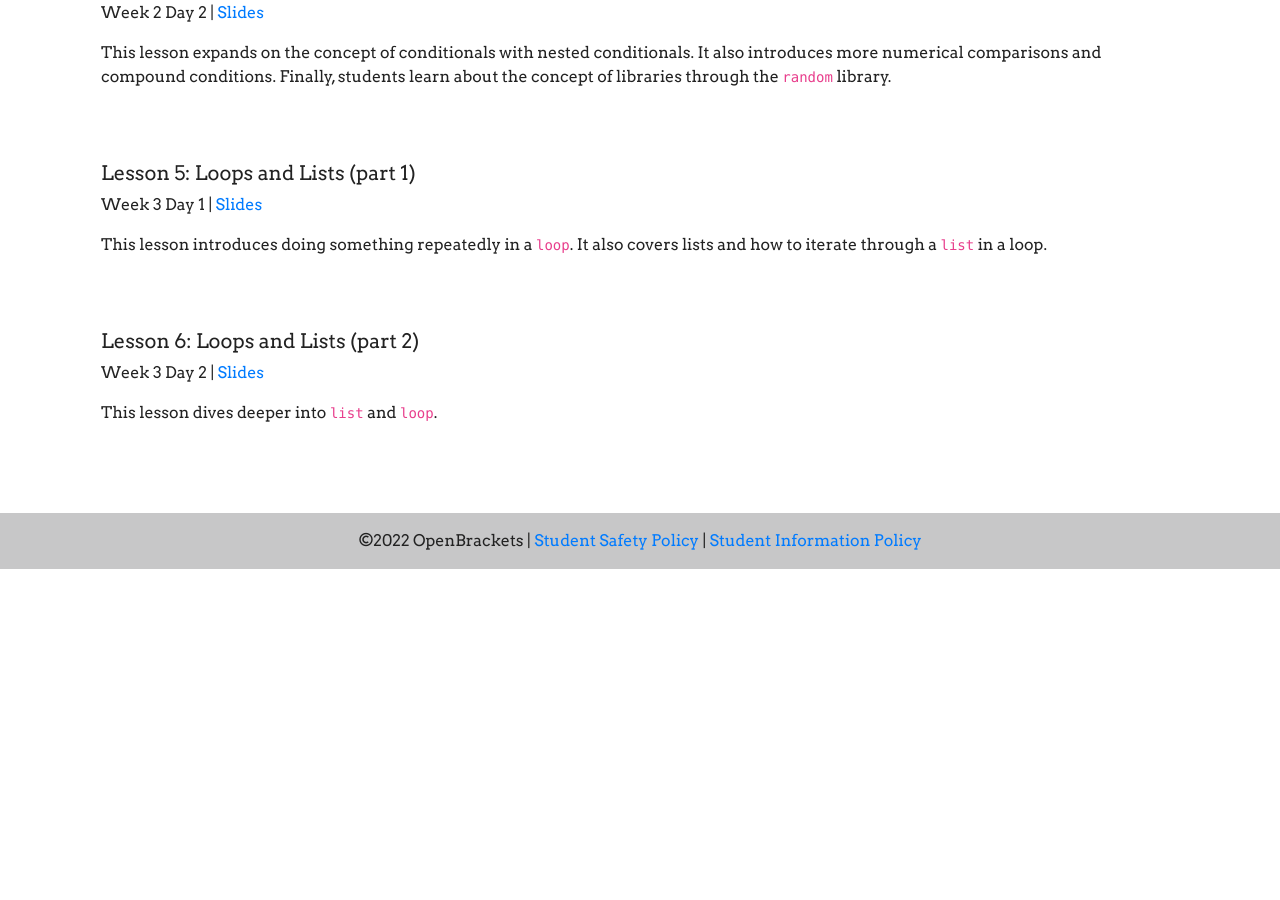
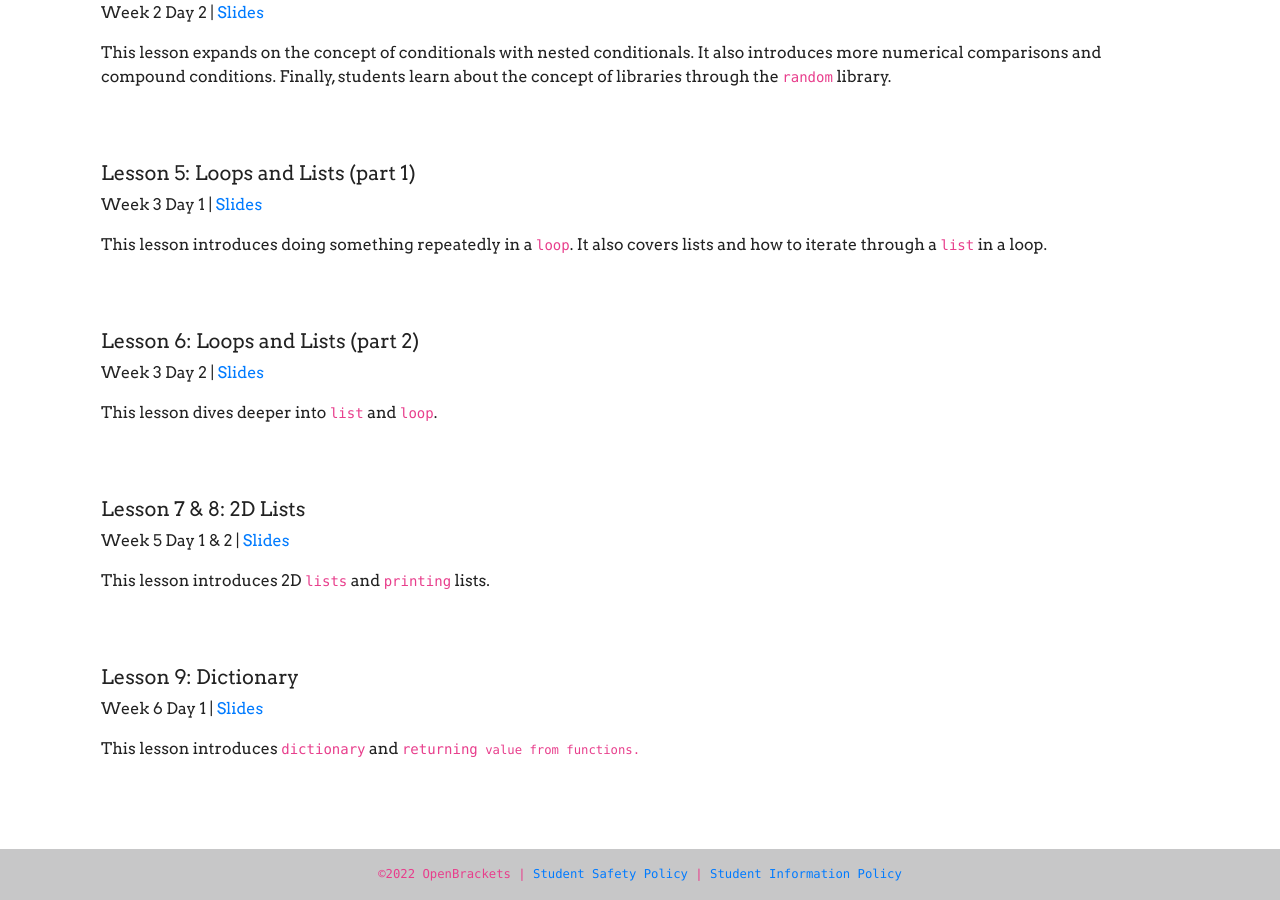
Before and after one commit to qpwoeirut/OpenBrackets-website, a Jekyll site: the page built from spring2022/beginningPython.html, in a window 1280 px wide and 900 px high, scrolled down 936 px. Built offline with Jekyll 4.4.1, drawn with Linux system fonts in a browser that asks for light colours; before the commit the page ends 1505 px from its top, so only the background shows below that.

Commit message:
Add lesson 7, 8 and 9 to beginningPython.html

```diff
--- a/spring2022/beginningPython.html
+++ b/spring2022/beginningPython.html
@@ -89,3 +89,25 @@ navbarHighlight: spring2022
         <br>
     </div>
 </div>
+<div class="col-12 media">
+    <div class="media-body">
+        <h5 class="mt-0">Lesson 7 & 8: 2D Lists </h5>
+        <p>Week 5 Day 1 & 2 | <a
+                href="https://docs.google.com/presentation/d/1lzeAF6UYN0ndWgxHpRZsE4SCEZs9nWaX8KHAbGw04tA"
+                target="_blank">Slides</a></p>
+        <p>This lesson introduces 2D <code>lists</code> and <code>printing</code> lists.
+        </p>
+        <br>
+    </div>
+</div>
+<div class="col-12 media">
+    <div class="media-body">
+        <h5 class="mt-0">Lesson 9: Dictionary </h5>
+        <p>Week 6 Day 1 | <a
+                href="https://docs.google.com/presentation/d/11b3BMAmUleGgNiYY94eMXWenlPdiO7bj9AG5DiVOqAg"
+                target="_blank">Slides</a></p>
+        <p>This lesson introduces <code>dictionary</code> and <code>returning<code> value from functions.
+        </p>
+        <br>
+    </div>
+</div>
```
